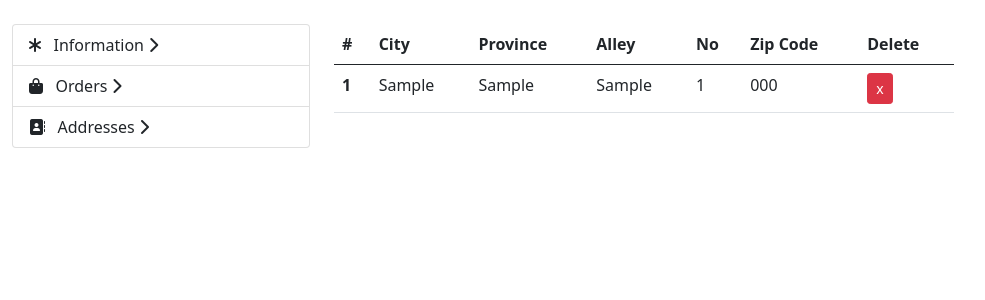
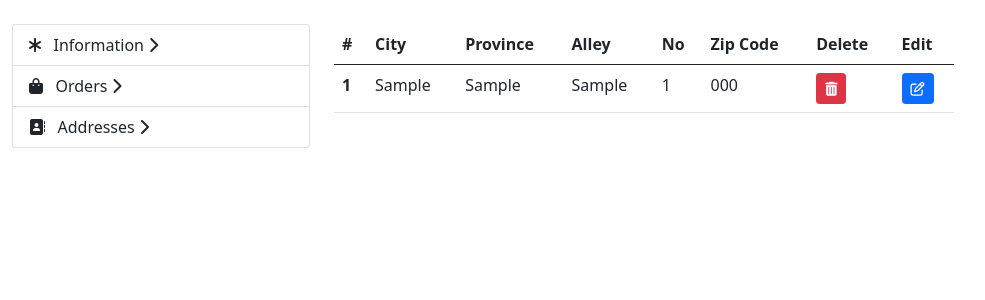
Before and after one commit to Ali-esm/online_shop, a Django app: page /en/customer/address/ in a window 1280 px wide. Shown: the part 62-362 px from the top of the page, without its empty margins (0-985 px from the left). Run offline with Django 4.2, Linux system fonts and the light colour scheme; a user stored in the database is signed in; tables that the repository leaves empty hold one stand-in row (values such as "Sample post"); some libraries are stand-ins or nearby versions.

Commit message:
feat: add edit & delete icon to address group list

```diff
--- a/templates/customer/profile_address_list.html
+++ b/templates/customer/profile_address_list.html
@@ -11,6 +11,7 @@
               <th scope="col">No</th>
               <th scope="col">Zip Code</th>
               <th scope="col">Delete</th>
+              <th scope="col">Edit</th>
             </tr>
           </thead>
 
@@ -23,7 +24,16 @@
               <td>{{ address.alley }}</td>
               <td>{{ address.No }}</td>
               <td>{{ address.zip_code }}</td>
-              <td><a class="btn btn-danger btn-sm" href="{% url 'customer:delete_address' address.id %}">x</a></td>
+              <td>
+                  <a class="btn btn-danger btn-sm" href="{% url 'customer:delete_address' address.id %}">
+                      <i class="fa fa-trash" aria-hidden="true"></i>
+                  </a>
+              </td>
+              <td>
+                  <a class="btn btn-primary btn-sm" href="{% url 'customer:edit_address' address.id%}">
+                      <i class="fa fa-pencil-square-o" aria-hidden="true"></i>
+                  </a>
+              </td>
             </tr>
           {% endfor %}
           </tbody>
```
